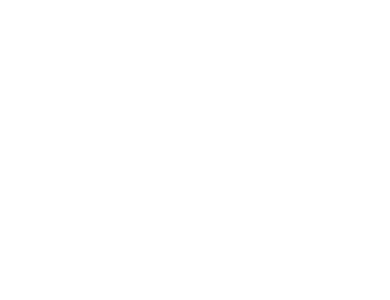
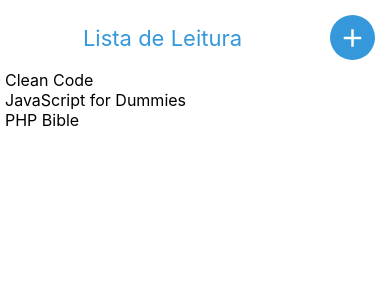
Before and after one commit to mspdl/ReadingList, a React Native app: screen / in a window 390 px wide. Shown: the top 300 px of the page. Built offline with nearby package versions, Linux system fonts and the light colour scheme.

Commit message:
Main Component

```diff
--- a/App.js
+++ b/App.js
@@ -1,8 +1,9 @@
 import React from 'react';
+import Main from './src/pages/Main';
 
 const App = () => {
   return (
-    <></ >
+    <Main />
   );
 }
 
--- a/package.json
+++ b/package.json
@@ -11,7 +11,8 @@
   },
   "dependencies": {
     "react": "17.0.2",
-    "react-native": "0.65.1"
+    "react-native": "0.65.1",
+    "react-native-vector-icons": "^8.1.0"
   },
   "devDependencies": {
     "@babel/core": "^7.12.9",
--- /dev/null
+++ b/src/pages/Main.js
@@ -0,0 +1,83 @@
+import React from 'react';
+import { FlatList, StyleSheet, Text, TouchableOpacity, View } from 'react-native';
+import Icon from 'react-native-vector-icons/MaterialIcons';
+
+const Main = () => {
+    const bookList = [
+        {
+            id: '1',
+            title: "Clean Code",
+            anotations: "Really good!",
+            isRead: false,
+            photo: null,
+        },
+        {
+            id: '2',
+            title: "JavaScript for Dummies",
+            anotations: "Good!",
+            isRead: false,
+            photo: null,
+        },
+        {
+            id: '3',
+            title: "PHP Bible",
+            anotations: "Nice!",
+            isRead: false,
+            photo: null,
+        },
+    ]
+
+    return (
+        <View style={styles.container}>
+            <View style={styles.toolbox}>
+                <Text style={styles.title}>Lista de Leitura</Text>
+                <TouchableOpacity style={styles.addButton}>
+                    <Icon name="add" size={30} color="#fff" />
+                </TouchableOpacity>
+            </View>
+            <FlatList
+                data={bookList}
+                keyExtractor={item => item.id}
+                renderItem={({ item }) => (
+                    <TouchableOpacity style={styles.itemButton}>
+                        <Text style={styles.itemText}>{item.title}</Text>
+                    </TouchableOpacity>
+                )}
+            />
+        </View>
+    );
+}
+
+const styles = StyleSheet.create({
+    container: {
+        flex: 1,
+        padding: 5,
+    },
+    toolbox: {
+        flexDirection: 'row',
+        alignItems: 'center',
+    },
+    title: {
+        flex: 1,
+        fontSize: 22,
+        textAlign: 'center',
+        color: '#3498db',
+    },
+    addButton: {
+        backgroundColor: '#3498db',
+        borderRadius: 50,
+        width: 45,
+        height: 45,
+        justifyContent: 'center',
+        alignItems: 'center',
+        margin: 10
+    },
+    itemButton: {
+
+    },
+    itemText: {
+        fontSize: 16,
+    }
+});
+
+export default Main;
```
Also changed, not shown: 19 other files (tests, documents, lock files or other folders).
